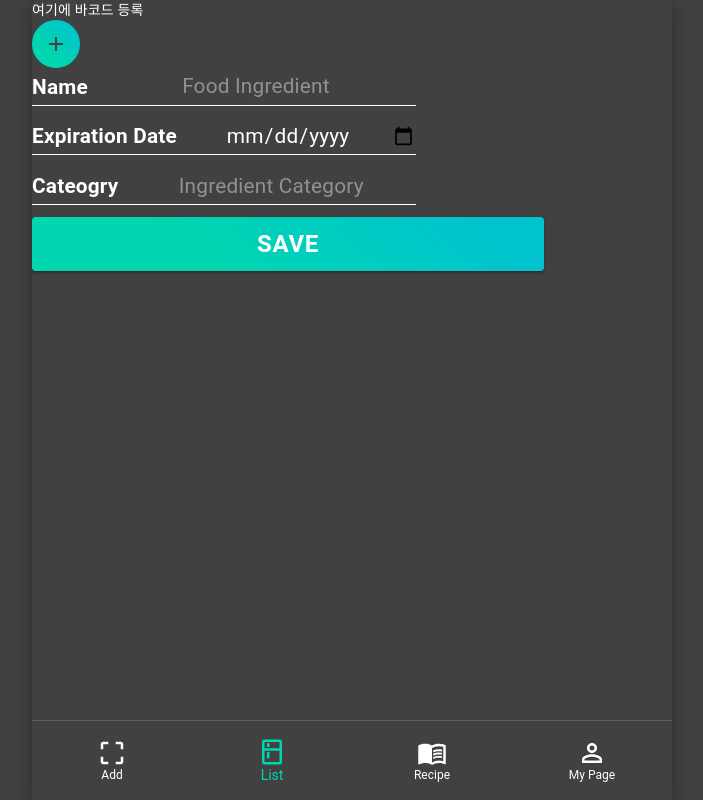
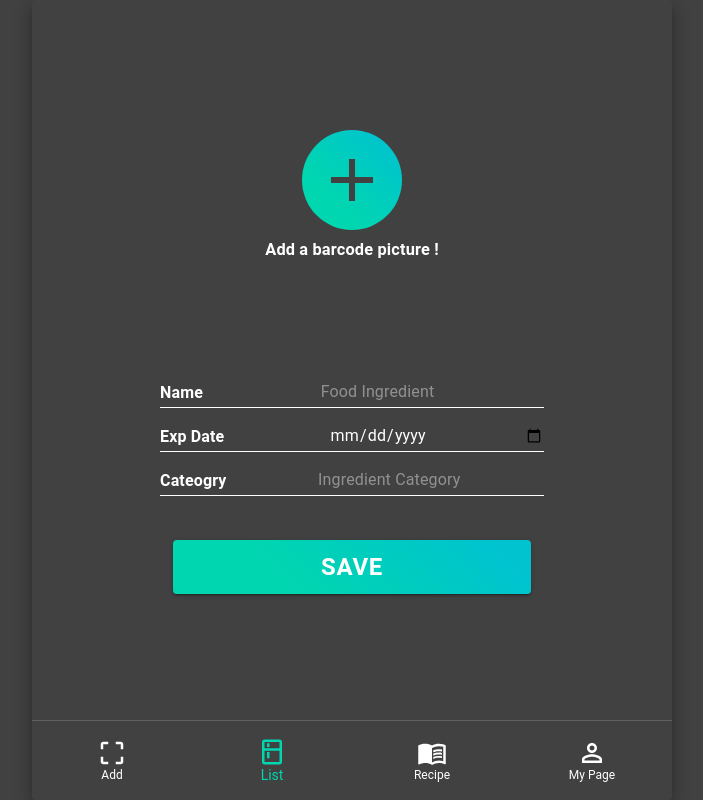
Before and after one commit to CS2021-GDP-Team/food-manager, a React (Create React App) app in the folder frontend/: page /picture in a window 1280 px wide. Shown: the whole page, without its empty margins (288-991 px from the left). Built offline with nearby package versions, Linux system fonts and the light colour scheme.

Commit message:
feat: Finishing picture page prototyping

```diff
--- a/frontend/src/components/pages/Picture.tsx
+++ b/frontend/src/components/pages/Picture.tsx
@@ -15,18 +15,22 @@ const useStyles = makeStyles({
 const Picture = () => {
     const classes = useStyles();
     return (
-        <>
-            <div>여기에 바코드 등록</div>
-            <PictureButton />
-            <div>
+        <div className="picture-container">
+            <div className="picture-button">
+                <PictureButton />
+                <h3 className="picture-label">Add a barcode picture !</h3>
+            </div>
+            <div className="picture-form">
                 <InputField text="Name" hint="Food Ingredient" />
-                <InputField text="Expiration Date" type="date" hint="Expiration Date" />
+                <InputField text="Exp Date" type="date" hint="Expiration Date" />
                 <InputField text="Cateogry" hint="Ingredient Category" />
             </div>
-            <Button variant="contained" color="primary" className={classes.root}>
-                Save
-            </Button>
-        </>
+            <div className="picture-submit">
+                <Button variant="contained" color="primary" className={classes.root}>
+                    Save
+                </Button>
+            </div>
+        </div>
     );
 };
 
--- a/frontend/src/components/public/InputField.tsx
+++ b/frontend/src/components/public/InputField.tsx
@@ -18,7 +18,7 @@ const CssTextField = withStyles({
         marginBottom: "12px",
         color: "white",
         width: "60%",
-        fontSize: "1.3rem",
+        fontSize: "1rem",
         "& input": {
             textAlign: "center"
         }
--- a/frontend/src/components/public/LogoutButton.tsx
+++ b/frontend/src/components/public/LogoutButton.tsx
@@ -2,7 +2,7 @@ import React from "react";
 import { makeStyles, IconButton } from "@material-ui/core";
 import ExitToAppIcon from "@material-ui/icons/ExitToApp";
 
-//TODO : 크기 조절, 스타일링 코드 바깥으로 빼내기, TS로 변경, 이벤트처리
+//TODO : 이벤트처리
 
 const useStyles = makeStyles({
     root: {
--- a/frontend/src/components/public/PictureButton.tsx
+++ b/frontend/src/components/public/PictureButton.tsx
@@ -2,15 +2,21 @@ import React from "react";
 import { makeStyles, IconButton } from "@material-ui/core";
 import AddIcon from "@material-ui/icons/Add";
 
-//TODO : 크기 조절(아이콘 두께도 조절해야 함), 스타일링코드 바깥으로 빼내기, TS로 변경
+//TODO : 아이콘 두께 조절
 
 const useStyles = makeStyles({
     root: {
-        color: "#414141",
-        background: "linear-gradient(45deg, #00d6af 30%, #00c3cf 90%)"
+        background: "linear-gradient(45deg, #00d6af 30%, #00c3cf 90%)",
+        width: 100,
+        height: 100,
+        padding: 0
     },
     input: {
         display: "none"
+    },
+    icon: {
+        color: "#414141",
+        fontSize: 72
     }
 });
 
@@ -22,7 +28,7 @@ const PictureButton = () => {
             <input accept="image/*" className={classes.input} id="icon-button-file" type="file" />
             <label htmlFor="icon-button-file">
                 <IconButton aria-label="upload picture" component="span" className={classes.root}>
-                    <AddIcon />
+                    <AddIcon className={classes.icon} />
                 </IconButton>
             </label>
         </>
--- a/frontend/src/scss/_picture.scss
+++ b/frontend/src/scss/_picture.scss
@@ -0,0 +1,30 @@
+.picture-container {
+    width: 100%;
+    height: 100%;
+    display: grid;
+    grid-template-rows: 2fr 1fr 1fr;
+}
+.picture-button {
+    display: flex;
+    flex-direction: column;
+    justify-content: center;
+    align-items: center;
+    margin-top: 3rem;
+}
+.picture-label {
+    margin-top: 0.5em;
+}
+.picture-form {
+    display: flex;
+    flex-direction: column;
+    justify-content: center;
+    align-items: center;
+    margin-bottom: 1rem;
+}
+.picture-submit {
+    width: 70%;
+    margin: 0 auto;
+    display: flex;
+    flex-direction: column;
+    align-items: center;
+}
--- a/frontend/src/scss/index.scss
+++ b/frontend/src/scss/index.scss
@@ -1,3 +1,5 @@
 @import "./main";
 @import "./login";
 @import "./list";
+@import "./picture";
+@import "./info";
```
